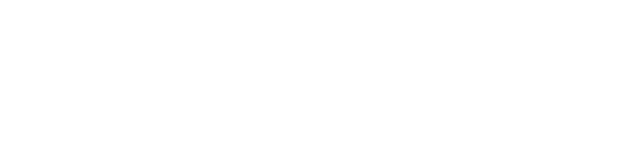
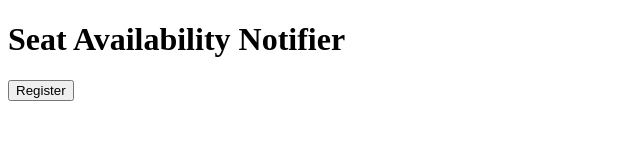
Before and after one commit to kirankumarjmeshram/JavaScript, a plain HTML site: page Promices/ticketBooking.html in a window 1280 px wide. Shown: the whole page, without its empty margins (0-640 px from the left). Drawn offline with Linux system fonts and the light colour scheme.

Commit message:
train ticket booking system done

```diff
--- a/Promices/ticketBooking.html
+++ b/Promices/ticketBooking.html
@@ -7,7 +7,8 @@
     <title>Ticket Booking System</title>
 </head>
 <body>
-
+    <h1>Seat Availability Notifier</h1>
+    <button onclick="checkAvailability()">Register</button>
 </body>
 </html>
 <script>
@@ -38,7 +39,7 @@ async function checkAvailability(){
             resolve("BtG 4 seats are available");
             clearInterval(interval);
         }
-        },1000);
+        },100);
     });
 
     let result = await myPromice;
@@ -66,6 +67,6 @@ setTimeout(function(){
 console.log(BtG,MtG,PtG)
 }
 
-setInterval(cancelTicket,3000);
+var interval = setInterval(cancelTicket,3000);
 
 </script>
```
